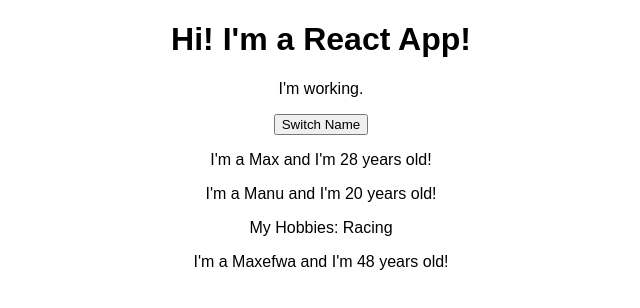
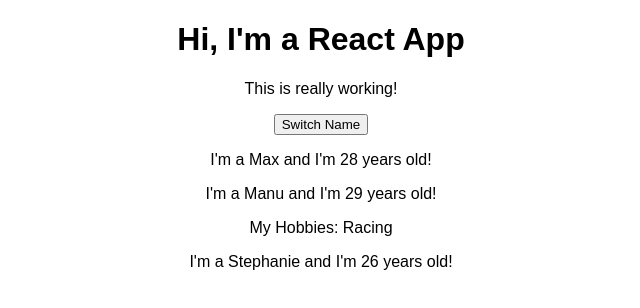
Before and after one commit to itshmnt/complete-react-guide, a React (Create React App) app: page / in a window 1280 px wide. Shown: the top 308 px of the page, without its empty margins (319-959 px from the left). Built offline with nearby package versions, Linux system fonts and the light colour scheme.

Commit message:
Hooks useState

```diff
--- a/src/App.js
+++ b/src/App.js
@@ -1,40 +1,54 @@
-import React, { Component } from 'react';
+import React, { useState } from 'react';
 import './App.css';
 import Person from './Person/Person';
 
-class App extends Component {
-  state = {
+const app = props => {
+  const [personsState, setPersonsState] = useState({
     persons: [
-      {name: "Max", age: 28},
-      {name: "Manu", age: 20},
-      {name: "Maxefwa", age: 48}
-    ],
-    otherState: 'some other value'
-  }
+      { name: 'Max', age: 28 },
+      { name: 'Manu', age: 29 },
+      { name: 'Stephanie', age: 26 }
+    ]
+  });
 
-  switchNameHandler = () => {
-    //alert('was clicked');
-    this.setState({
+  const [otherState, setOtherState] = useState('some other value');
+
+  console.log(personsState, otherState);
+
+  const switchNameHandler = () => {
+    // console.log('Was clicked!');
+    // DON'T DO THIS: this.state.persons[0].name = 'Maximilian';
+    setPersonsState({
       persons: [
-        {name: "Maximillian", age: 28},
-        {name: "Manu", age: 20},
-        {name: "Maxefwa", age: 98}
+        { name: 'Maximilian', age: 28 },
+        { name: 'Manu', age: 29 },
+        { name: 'Stephanie', age: 27 }
       ]
-    })
-  }
+    });
+  };
 
-  render() {
-    return (
-      <div className="App">
-        <h1>Hi! I'm a React App!</h1>
-        <p>I'm working.</p>
-        <button onClick={this.switchNameHandler}>Switch Name</button>
-        <Person name={this.state.persons[0].name} age={this.state.persons[0].age}/>
-        <Person name={this.state.persons[1].name} age={this.state.persons[1].age}>My Hobbies: Racing</Person>
-        <Person name={this.state.persons[2].name} age={this.state.persons[2].age}/>
-      </div>
-    );
-  }
-}
+  return (
+    <div className="App">
+      <h1>Hi, I'm a React App</h1>
+      <p>This is really working!</p>
+      <button onClick={switchNameHandler}>Switch Name</button>
+      <Person
+        name={personsState.persons[0].name}
+        age={personsState.persons[0].age}
+      />
+      <Person
+        name={personsState.persons[1].name}
+        age={personsState.persons[1].age}
+      >
+        My Hobbies: Racing
+      </Person>
+      <Person
+        name={personsState.persons[2].name}
+        age={personsState.persons[2].age}
+      />
+    </div>
+  );
+  // return React.createElement('div', {className: 'App'}, React.createElement('h1', null, 'Does this work now?'));
+};
 
-export default App;
+export default app;
```
